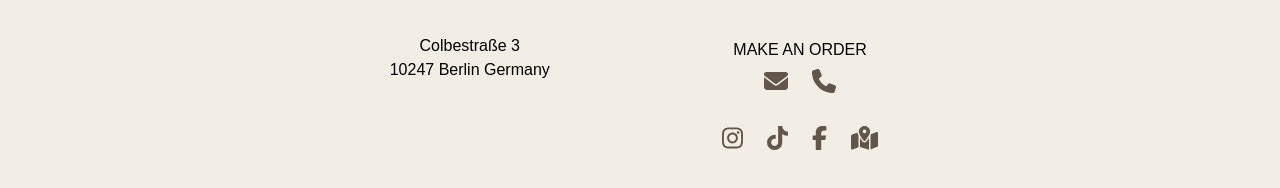
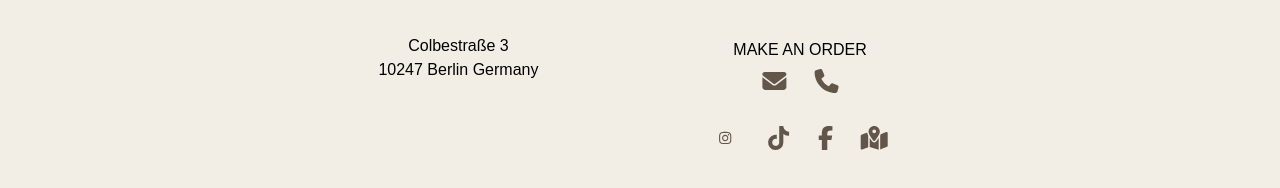
Before and after one commit to Doron-Breska/madame-palome-new, a Next.js app: page / in a window 1280 px wide. Shown: the part 1168-1356 px from the top of the page. Built offline with nearby package versions, Linux system fonts and the light colour scheme; no server answers; the database is empty.

Commit message:
hard code font size due to change in font awesome

```diff
--- a/package.json
+++ b/package.json
@@ -10,9 +10,9 @@
   },
   "dependencies": {
     "@fortawesome/fontawesome-free": "^6.5.1",
-    "@fortawesome/fontawesome-svg-core": "^6.5.1",
-    "@fortawesome/free-brands-svg-icons": "^6.5.1",
-    "@fortawesome/free-solid-svg-icons": "^6.5.1",
+    "@fortawesome/fontawesome-svg-core": "^6.4.2",
+    "@fortawesome/free-brands-svg-icons": "^6.4.2",
+    "@fortawesome/free-solid-svg-icons": "^6.4.2",
     "@fortawesome/react-fontawesome": "^0.2.0",
     "dotenv": "^16.3.1",
     "mongoose": "^8.0.1",
--- a/src/components/Footer.tsx
+++ b/src/components/Footer.tsx
@@ -46,7 +46,11 @@ const Footer = () => {
                 <FontAwesomeIcon
                   icon={faEnvelope}
                   size="xl"
-                  style={{ color: "#62554a" }}
+                  style={{
+                    color: "#62554a",
+                    width: "1.8rem",
+                    display: "inline",
+                  }}
                   className="mx-3"
                 />
               </a>
@@ -54,7 +58,11 @@ const Footer = () => {
                 <FontAwesomeIcon
                   icon={faPhone}
                   size="xl"
-                  style={{ color: "#62554a" }}
+                  style={{
+                    color: "#62554a",
+                    width: "1.7rem",
+                    display: "inline",
+                  }}
                   className="mx-3"
                 />
               </a>
@@ -68,8 +76,12 @@ const Footer = () => {
             >
               <FontAwesomeIcon
                 icon={faInstagram}
-                size="xl"
-                style={{ color: "#62554a" }}
+                size="sm"
+                style={{
+                  color: "#62554a",
+                  width: "1.9rem",
+                  display: "inline",
+                }}
                 className="mx-3"
               />
             </a>
@@ -82,7 +94,11 @@ const Footer = () => {
               <FontAwesomeIcon
                 icon={faTiktok}
                 size="xl"
-                style={{ color: "#62554a" }}
+                style={{
+                  color: "#62554a",
+                  width: "1.7rem",
+                  display: "inline",
+                }}
                 className="mx-3"
               />
             </a>
@@ -94,7 +110,11 @@ const Footer = () => {
               <FontAwesomeIcon
                 icon={faFacebookF}
                 size="xl"
-                style={{ color: "#62554a" }}
+                style={{
+                  color: "#62554a",
+                  width: "1.2rem",
+                  display: "inline",
+                }}
                 className="mx-3"
               />
             </a>
@@ -106,7 +126,11 @@ const Footer = () => {
               <FontAwesomeIcon
                 icon={faMapLocationDot}
                 size="xl"
-                style={{ color: "#62554a" }}
+                style={{
+                  color: "#62554a",
+                  width: "1.9rem",
+                  display: "inline",
+                }}
                 className="mx-3"
               />
             </a>
```
Also changed, not shown: 1 other file (tests, documents, lock files or other folders).
